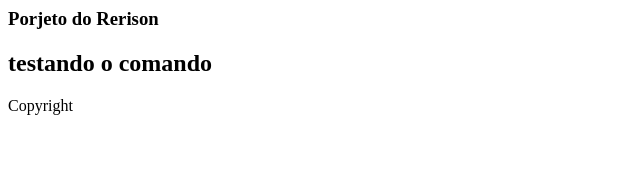
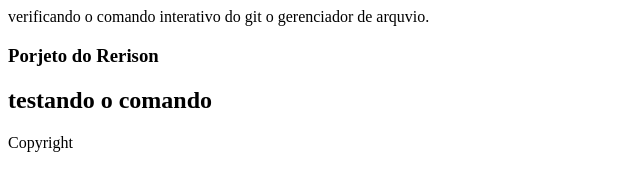
Before and after one commit to kira2040/meu-site, a plain HTML site: page index.html in a window 1280 px wide. Shown: the whole page, without its empty margins (0-640 px from the left). Drawn offline with Linux system fonts and the light colour scheme.

Commit message:
comando git add -i

```diff
--- a/index.html
+++ b/index.html
@@ -3,6 +3,8 @@
 </head>
 
 <body>
+
+verificando o comando interativo do git o gerenciador de arquvio.
 
 <h3>Porjeto do Rerison</h3>
 <h2>
```
